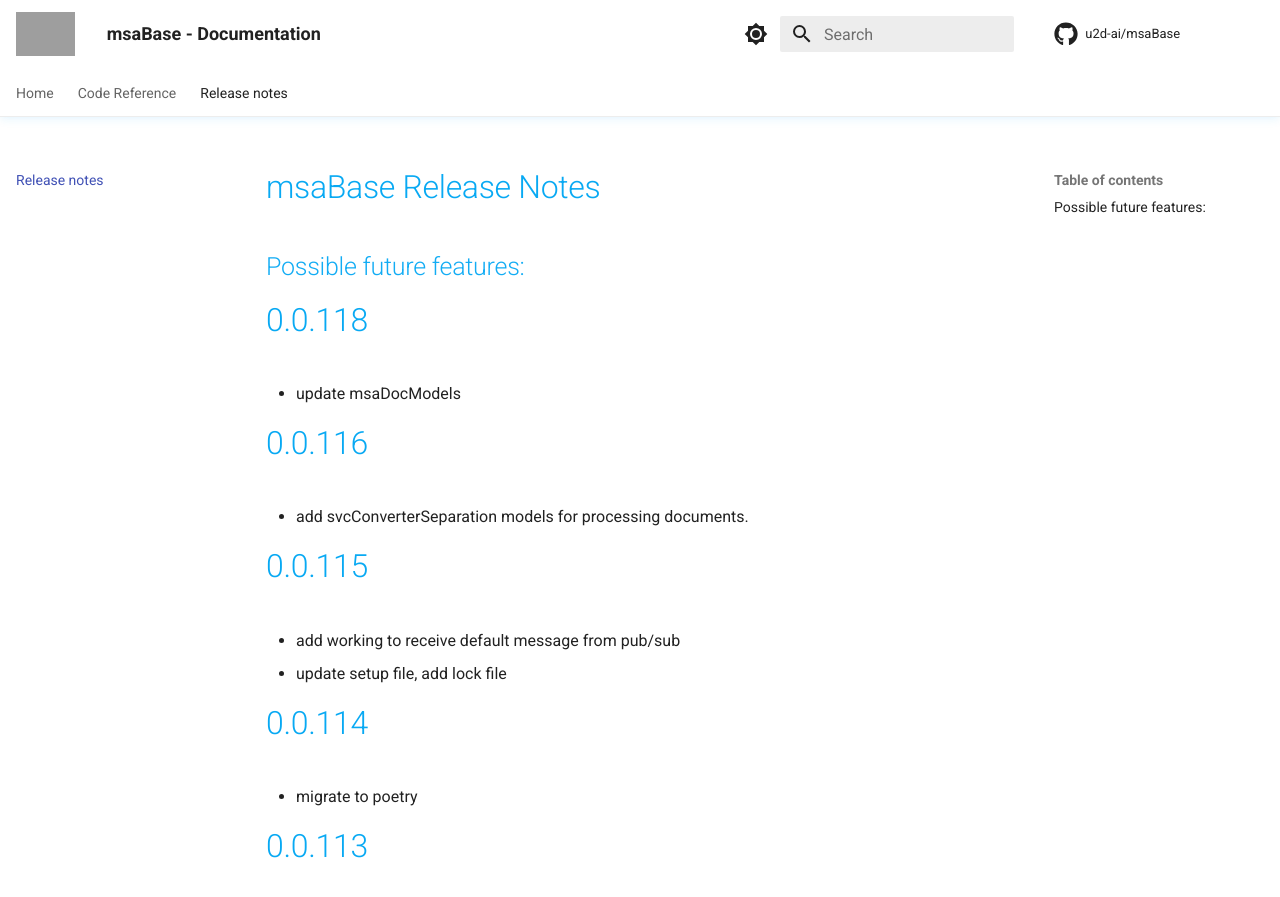
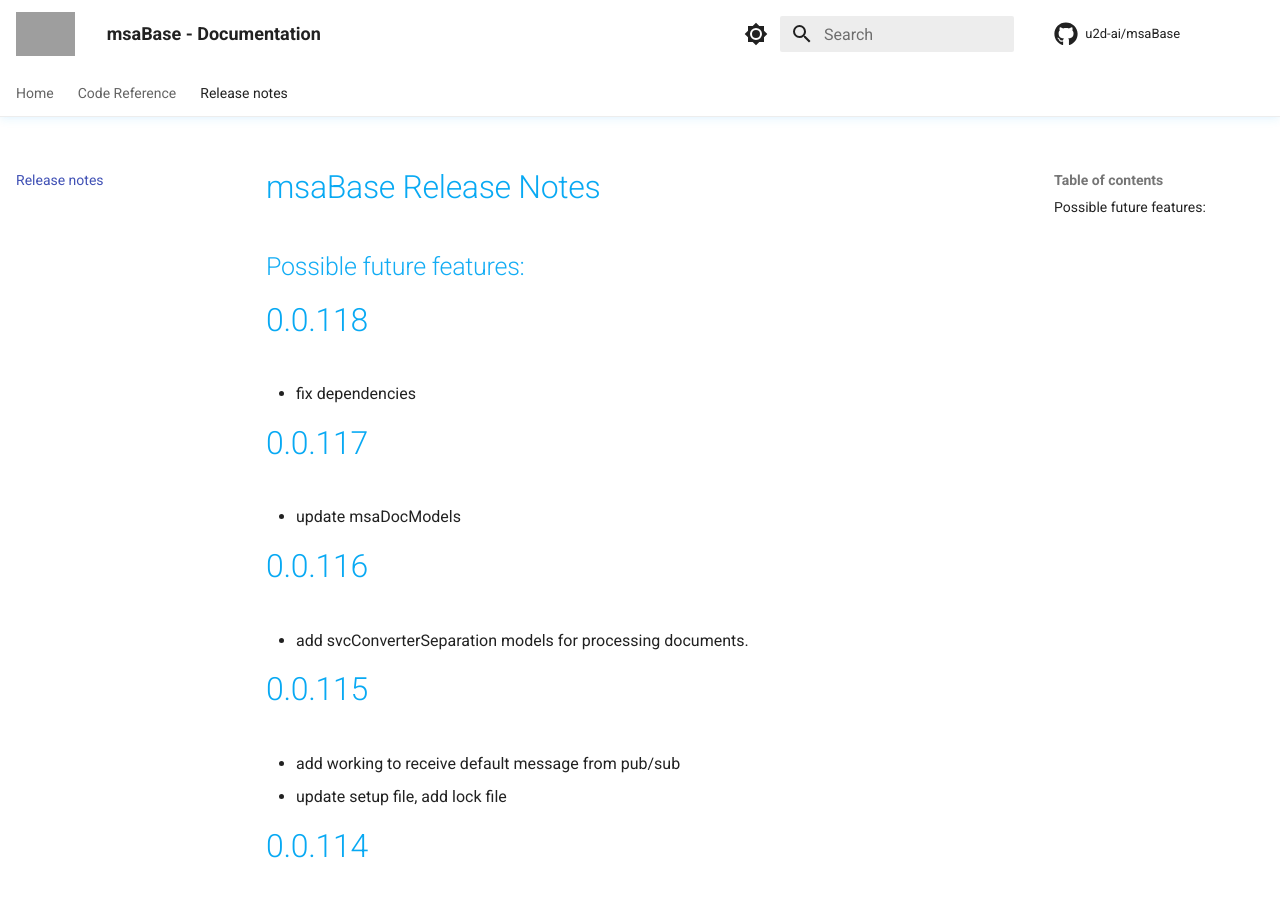
Before and after one commit to u2d-ai/msaBase, an MkDocs documentation site: the page built from docs/release-notes.md, in a window 1280 px wide and 900 px high. Shown: the top 897 px of the window. Built offline with MkDocs 1.6.1 and Material for MkDocs 9.7.7, drawn with Linux system fonts in a browser that asks for light colours; comment, search, counter and statistics services are not loaded; grey boxes are pictures that could not be loaded.

Commit message:
fix: release notes

```diff
--- a/docs/release-notes.md
+++ b/docs/release-notes.md
@@ -2,6 +2,10 @@
 ## Possible future features:
 
 # 0.0.118
+
+- fix dependencies
+
+# 0.0.117
 
 - update msaDocModels
 
```
Also changed, not shown: 1 other file.
